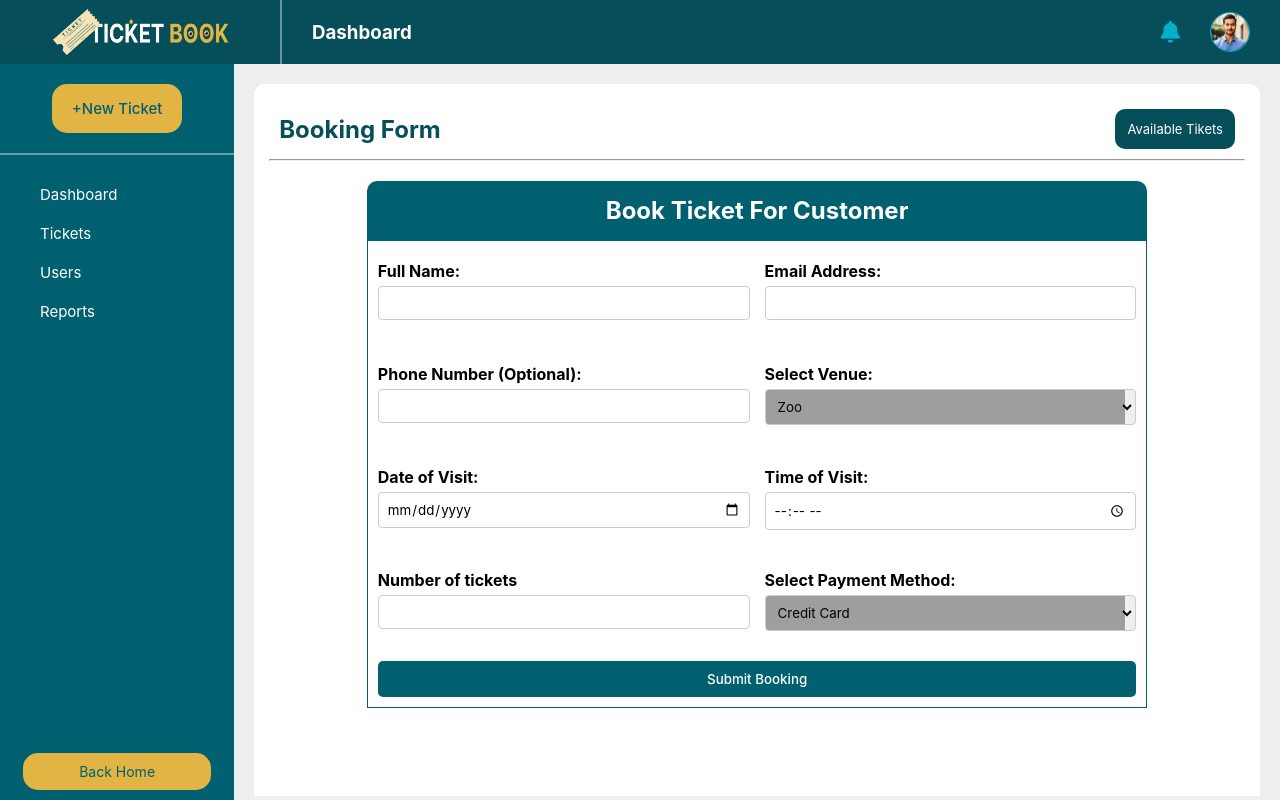
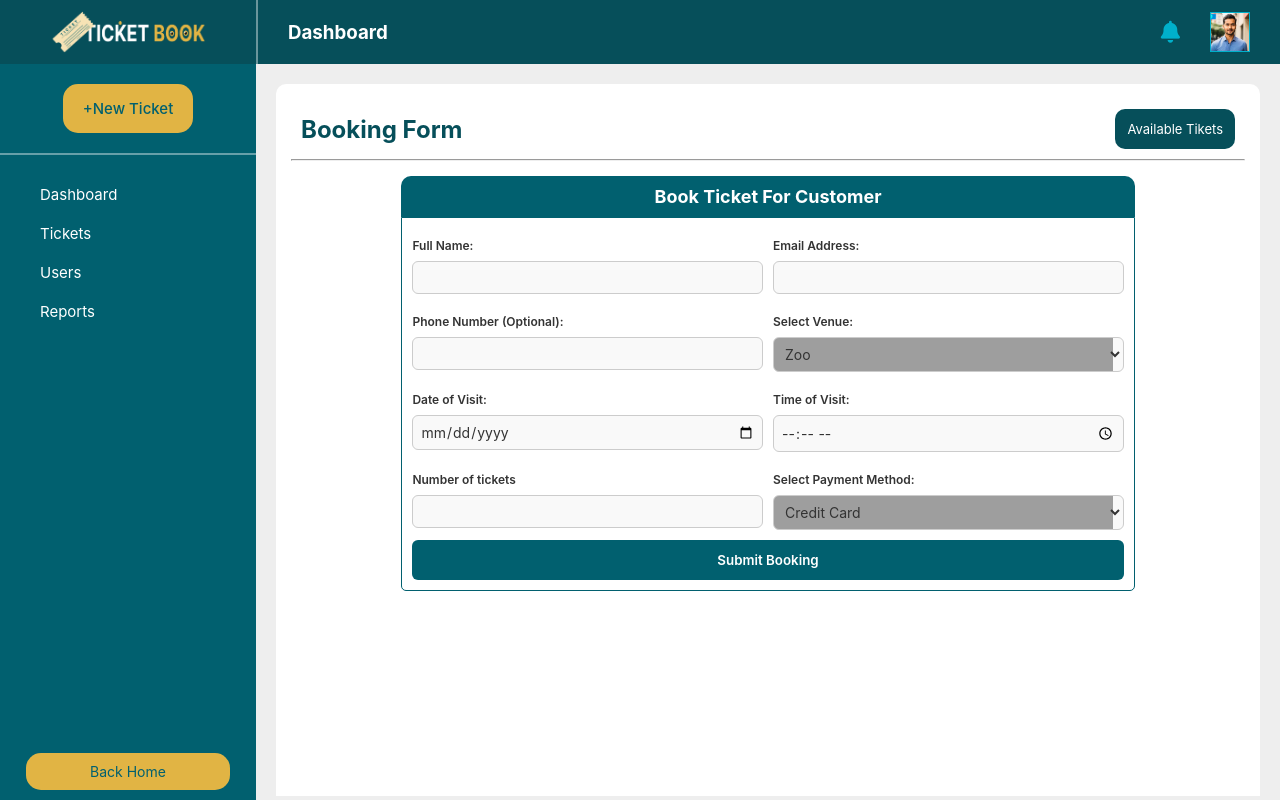
Before and after one commit to shafie-isak/ticket_booking, a PHP site: page /bookticket in a window 1280 px wide. Run offline with PHP 8.4, Linux system fonts and the light colour scheme; grey boxes are pictures that could not be loaded.

Commit message:
added some styling

```diff
--- a/assets/css/Dashboard.css
+++ b/assets/css/Dashboard.css
@@ -7,12 +7,13 @@
 }
 .dashboardHeaderleft{
     display: flex;
+    width: 20%;
     align-items: center;
     height: 100%;
 }
 .dashboardHeaderleft img{
-    width: 180px;
-    margin: 15px 50px;
+    width: 100%;
+    padding: 15px 50px;
 }
 .dashboardHeaderleft hr{
     height: 100%;
@@ -180,7 +197,7 @@
     padding: 20px;
     padding-bottom: 0;
     background-color: #eee;
-    width: 81.7%;
+    width: 80%;
     height: 92vh;
     overflow: hidden;
 }
@@ -404,37 +421,73 @@ select {
 .dashMainContentCont .tables-container .delete-btn:hover {
     background-color: #d32f2f;
 }
+/* Form container styling */
+.ticket-booking-form {
+    width: 80%;
+    margin: 0 auto;
+    padding: 15px;
+}
 
-.dashMainContentCont .admin-booking-form h2{
-    margin: 0px auto;
-    margin-top: 20px;
-    padding: 15px;
-    width: 80%;
+/* Heading styling */
+.ticket-booking-form h2 {
     text-align: center;
     background-color: #01606F;
     color: #fff;
+    font-size: 18px;
+    padding: 10px;
     border-top-left-radius: 10px;
     border-top-right-radius: 10px;
 }
 
-.dashMainContentCont .admin-booking-form form{
-    width: 80%;
+
+.ticket-booking-form form {
     display: grid;
     grid-template-columns: 1fr 1fr;
-    grid-template-rows: 1fr 1fr 1fr;
-    gap: 15px;
-    margin-bottom: 60px;
-    margin: 0px auto;
+    padding: 10px;
+    gap: 10px;
     border: 1px solid #01606F;
-    padding: 10px;
+    border-bottom-left-radius: 5px;
+    border-bottom-right-radius: 5px;
 }
 
-.dashMainContentCont .admin-booking-form form button{
+/* Input and select fields styling */
+.ticket-booking-form .input-field {
+    width: 100%;
+    padding: 7px;
+    border-radius: 6px;
+    border: 1px solid #ccc;
+    background-color: #f9f9f9;
+    font-size: 14px;
+    color: #333;
+}
+
+.ticket-booking-form .input-field:focus {
+    border-color: #01606F;
+    outline: none;
+    background-color: #fff;
+}
+
+/* Label styling */
+.ticket-booking-form label {
+    font-size: 12px;
+    font-weight: 600;
+    margin-bottom: 8px;
+    color: #333;
+}
+
+/* Button styling */
+.ticket-booking-form form button {
     grid-column: span 2;
-    padding: 10px;
+    padding: 12px;
     background-color: #01606F;
-    font-weight: 500;
+    font-weight: 600;
     color: #fff;
     border: none;
-    border-radius: 5px;
+    border-radius: 6px;
+    cursor: pointer;
+    transition: background-color 0.3s ease;
 }
+
+.ticket-booking-form form button:hover {
+    background-color: #014c4f;
+}
--- a/assets/css/sidebar.css
+++ b/assets/css/sidebar.css
@@ -4,7 +4,7 @@
     display: flex;
     flex-direction: column;
     justify-content: space-between;
-    width: 18.3%;
+    width: 20%;
 }
 
 .sideBarContainer .addTicketCont{
--- a/assets/css/style.css
+++ b/assets/css/style.css
@@ -618,6 +618,11 @@ footer .copyright{
   gap: 20px;
   margin: 20px 0px;
 }
+
+.about .profileInfo img{
+  width: 60px;
+  border-radius: 50%;
+}
 .about .info{
   height: 30px;
 }
@@ -633,10 +638,7 @@ footer .copyright{
     vertical-align: middle;
   }
 }
-.profile{
-  width: 60px;
-  border-radius: 50%;
-}
+
 
 .about p{
   margin-bottom: 30px;
--- a/views/adminbookticket.php
+++ b/views/adminbookticket.php
@@ -13,48 +13,48 @@
             <a href="/managetickets" class="anchor-as--btn">Available Tikets</a>
         </div>
         <hr>
-            <div class="admin-booking-form">
+        <div class="ticket-booking-form">
             <h2>Book Ticket For Customer</h2>
             <form action="submit_booking.php" method="POST">
                 <!-- Personal Information -->
-                    <div class="input-group">
+                <div class="input-group-booking">
                     <label for="name">Full Name:</label>
-                        <input class="input" type="text" id="name" name="name" required>
+                    <input class="input-field" type="text" id="name" name="name" required>
                 </div>
-                    <div class="form-group">
+                <div class="form-group-booking">
                     <label for="email">Email Address:</label>
-                        <input class="input" type="email" id="email" name="email" required>
+                    <input class="input-field" type="email" id="email" name="email" required>
                 </div>
-                    <div class="form-group">
+                <div class="form-group-booking">
                     <label for="phone">Phone Number (Optional):</label>
-                        <input class="input" type="text" id="phone" name="phone">
+                    <input class="input-field" type="text" id="phone" name="phone">
                 </div>
                 <!-- Venue Selection -->
-                    <div class="form-group">
+                <div class="form-group-booking">
                     <label for="venue">Select Venue:</label>
-                        <select class="input" id="venue" name="venue" required>
+                    <select class="input-field" id="venue" name="venue" required>
                         <option value="zoo">Zoo</option>
                         <option value="swimming_pool">Swimming Pool</option>
                     </select>
                 </div>
                 <!-- Date and Time -->
-                    <div class="form-group">
+                <div class="form-group-booking">
                     <label for="date">Date of Visit:</label>
-                        <input class="input" type="date" id="date" name="date" required>
+                    <input class="input-field" type="date" id="date" name="date" required>
                 </div>
-                    <div class="form-group">
+                <div class="form-group-booking">
                     <label for="time">Time of Visit:</label>
-                        <input class="input" type="time" id="time" name="time" required>
+                    <input class="input-field" type="time" id="time" name="time" required>
                 </div>
                 <!-- Ticket Quantity -->
-                    <div class="form-group">
+                <div class="form-group-booking">
                     <label for="adults">Number of tickets</label>
-                        <input class="input" type="number" id="adults" name="adults" min="0" required>
+                    <input class="input-field" type="number" id="adults" name="adults" min="0" required>
                 </div>
                 <!-- Payment Information -->
-                    <div class="form-group">
+                <div class="form-group-booking">
                     <label for="payment_method">Select Payment Method:</label>
-                        <select class="input" id="payment_method" name="payment_method" required>
+                    <select class="input-field" id="payment_method" name="payment_method" required>
                         <option value="credit_card">Credit Card</option>
                         <option value="debit_card">Debit Card</option>
                         <option value="paypal">Online Payment (PayPal)</option>
@@ -64,6 +64,6 @@
                 <button type="submit">Submit Booking</button>
             </form>
         </div>
+
     </div>
 </div>
-</div>
--- a/views/manageusers.php
+++ b/views/manageusers.php
@@ -10,8 +10,7 @@
     <div class="dashContentContainer">
     <div class="dashMainContentCont">
         <div class="contentHeader">
-            <h3>Ticket List</h3>
-            <a href="#" class="anchor-as--btn">+New Ticket</a>
+            <h3>Users List</h3>
         </div>
         <div class="filterCont">
             <form>
```
Also changed, not shown: other parts of assets/css/Dashboard.css (+57 -41 lines), includes/dashboardContents.php (+0 -10 lines). Lines whose indentation alone changed are shown as unchanged.
